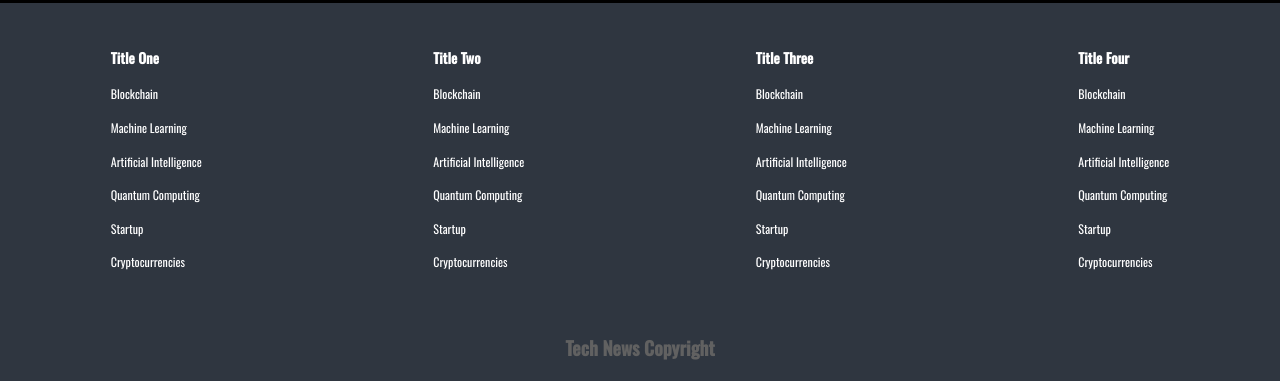
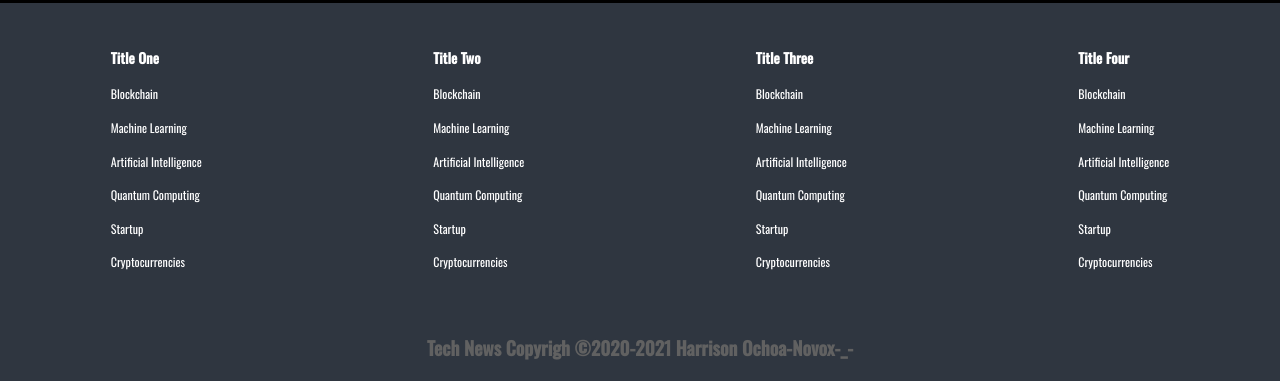
Before and after one commit to novox187/Pagina_demo, a plain HTML site: page index.html in a window 1280 px wide. Shown: the part 2620-3001 px from the top of the page. Drawn offline with nearby package versions, Linux system fonts and the light colour scheme.

Commit message:
Update index.html

```diff
--- a/index.html
+++ b/index.html
@@ -294,7 +294,7 @@
 
   <!-- Footer -->
   <footer class="footer">
-    <h3>Tech News Copyright</h3>
+    <h3>Tech News Copyrigh &copy;2020-2021 Harrison Ochoa-Novox-_- </h3>
   </footer>
 
   <!-- Scroll Reveal -->
```
